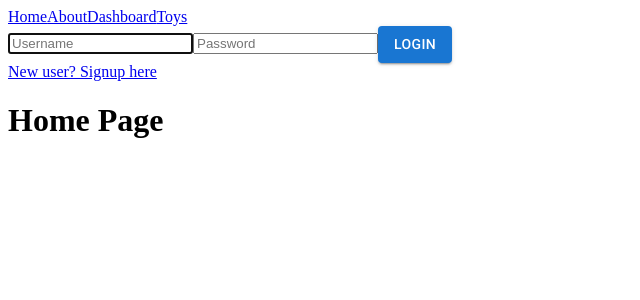
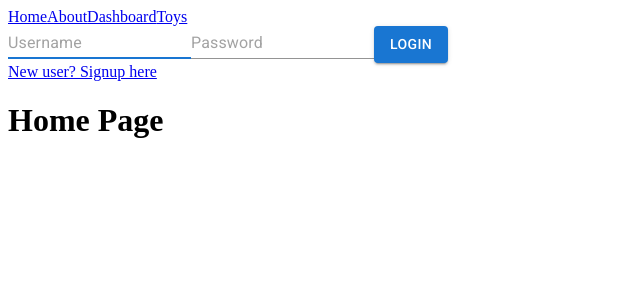
Before and after one commit to DimRev/mistertoy-frontend, a React (Vite) app: page / in a window 1280 px wide. Shown: the top 300 px of the page, without its empty margins (0-640 px from the left). Built offline with nearby package versions, Linux system fonts and the light colour scheme.

Commit message:
Edit: Added MUI inputs

```diff
--- a/src/cmps/LoginForm.jsx
+++ b/src/cmps/LoginForm.jsx
@@ -1,16 +1,17 @@
-import { useState } from "react"
-import { userService } from "../services/user.service.js"
-import { Button } from "@mui/material"
+import { useState } from 'react'
+import { Button, Input } from '@mui/material'
+import { userService } from '../services/user.service.js'
 
 // const { useState } = React
 
 export function LoginForm({ onLogin, isSignup }) {
-
-    const [credentials, setCredentials] = useState(userService.getEmptyCredentials())
+  const [credentials, setCredentials] = useState(
+    userService.getEmptyCredentials()
+  )
 
   function handleChange({ target }) {
     const { name: field, value } = target
-        setCredentials(prevCreds => ({ ...prevCreds, [field]: value }))
+    setCredentials((prevCreds) => ({ ...prevCreds, [field]: value }))
   }
 
   function handleSubmit(ev) {
@@ -20,16 +21,16 @@
 
   return (
     <form className="login-form" onSubmit={handleSubmit}>
-            <input
+      <Input
         type="text"
         name="username"
+        placeholder="Username"
         value={credentials.username}
-                placeholder="Username"
         onChange={handleChange}
         required
         autoFocus
       />
-            <input
+      <Input
         type="password"
         name="password"
         value={credentials.password}
@@ -38,15 +39,19 @@
         required
         autoComplete="off"
       />
-            {isSignup && <input
+      {isSignup && (
+        <Input
           type="text"
           name="fullname"
           value={credentials.fullname}
           placeholder="Full name"
           onChange={handleChange}
           required
-            />}
-            <Button variant="contained">{isSignup ? 'Signup' : 'Login'}</Button>
+        />
+      )}
+      <Button variant="contained" onClick={handleSubmit}>
+        {isSignup ? 'Signup' : 'Login'}
+      </Button>
     </form>
   )
 }
```
Lines whose indentation alone changed are shown as unchanged.
